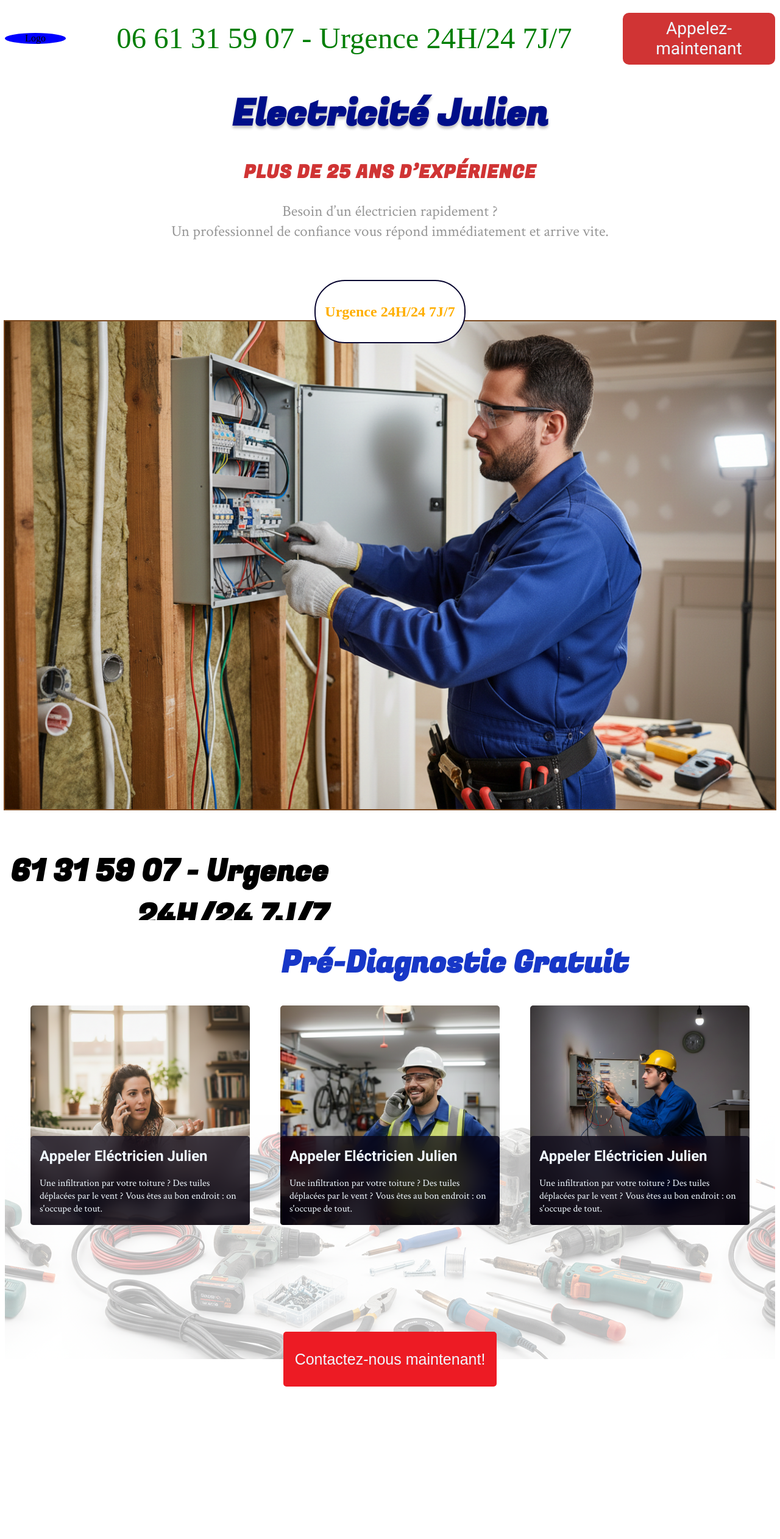
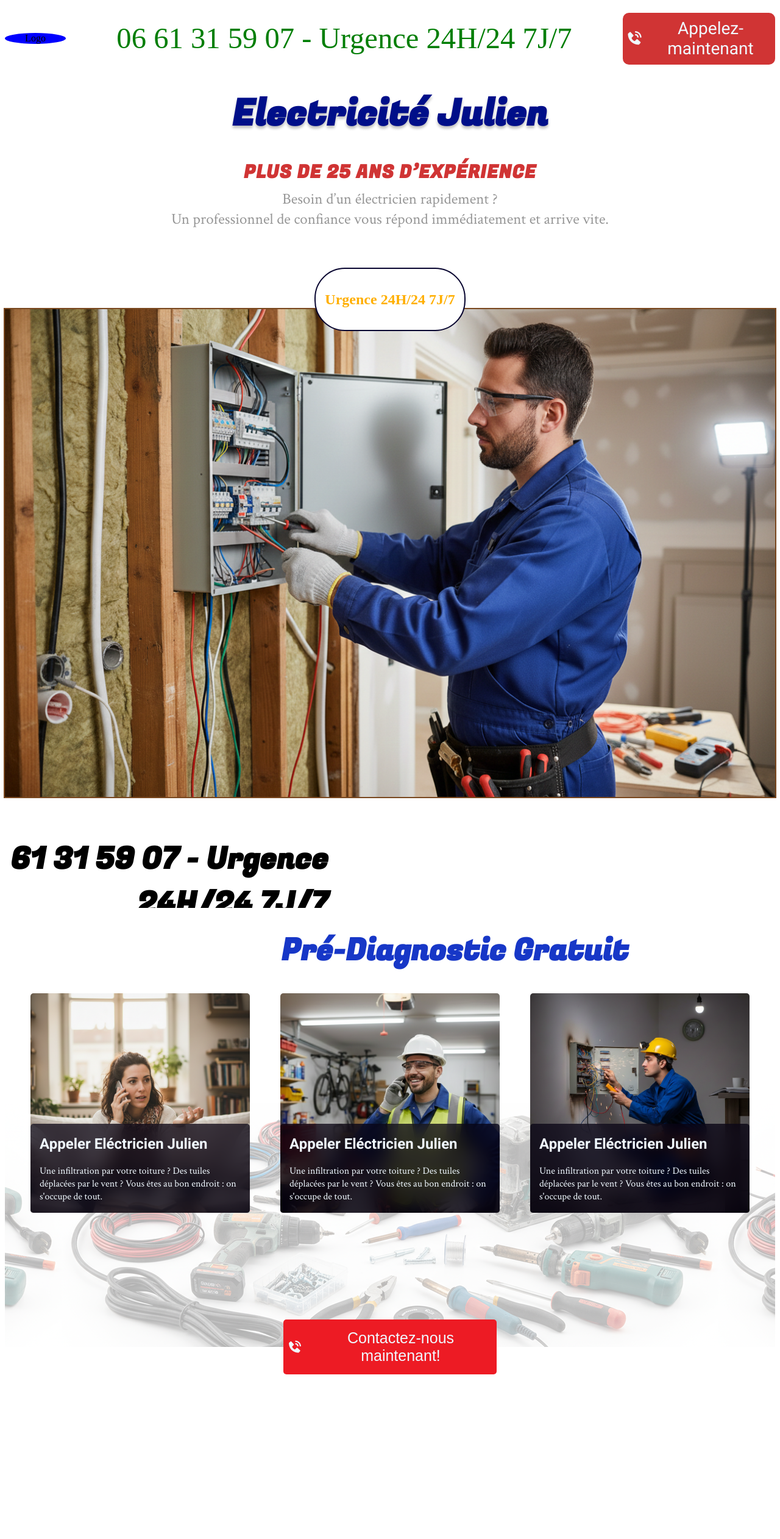
Before and after one commit to Matoky18/Landing-page-elec, a React (Vite) app: page / in a window 1280 px wide. Shown: the top 2524 px of the page at 61% size. Built offline with nearby package versions, Linux system fonts and the light colour scheme; a web font is replaced by a local one.

Commit message:
phone icon added

```diff
--- a/index.html
+++ b/index.html
@@ -5,6 +5,7 @@
   <meta charset="UTF-8">
   <meta name="viewport" content="width=device-width, initial-scale=1.0">
   <link rel="icon" type="image/svg+xml" href="/favicon.svg">
+  <link href='https://unpkg.com/boxicons@2.1.4/css/boxicons.min.css' rel='stylesheet'>
   <title>Électricien Julien</title>
 </head>
 
--- a/src/Pages/FastService/FastService.jsx
+++ b/src/Pages/FastService/FastService.jsx
@@ -11,7 +11,7 @@ const FastService = () => {
       <h1>VOTRE ELECTRICIEN EST  PRET A INTERVENIR PRES DE CHEZ VOUS !</h1>
       <div className="image-FastService">
 
-        <Button classNameButton={"cta-fast"} buttonName={"Chez vous en 30 minutes – Appelez !"} phoneNumber={"06 61 31 59 07"} />
+        <Button classNameButton={"cta-fast"} buttonName={"Chez vous en 30 minutes – Appelez !"} phoneNumber={"06 61 31 59 07"} iconButton={<i className='bx bxs-phone-call' style={{ marginRight: "10px" }} ></i>} />
 
       </div>
     </div>
--- a/src/Pages/Hello/Welcome.css
+++ b/src/Pages/Hello/Welcome.css
@@ -13,6 +13,13 @@
     flex-direction: column;
     align-items: center;
     width: 100%;
+}
+
+
+.container-welcome .phrases {
+    display: flex;
+    flex-direction: column;
+
 }
 
 .marquee-welcome {
@@ -75,7 +82,7 @@
     color: #D03434;
     text-align: center;
     margin-top: -10px;
-    margin-bottom: 20px;
+    margin-bottom: -20px;
     text-transform: uppercase;
     letter-spacing: 1px;
 }
--- a/src/Pages/Hello/Welcome.jsx
+++ b/src/Pages/Hello/Welcome.jsx
@@ -83,7 +83,7 @@ const welcome = () => {
             <div className='header-welcome-page' >
                 <div className="logo">Logo</div>
                 <div className="num"> <div ref={numContentRef} className="num-content">06 61 31 59 07 - Urgence 24H/24 7J/7</div> </div>
-                <Button onclick={() => { }} buttonName={"Appelez-maintenant"} classNameButton={`cta-welcome ${isStickyHidden ? 'sticky-hidden' : ''}`} iconButton={""} phoneNumber={"06 61 31 59 07"} />
+                <Button onclick={() => { }} buttonName={"Appelez-maintenant"} classNameButton={`cta-welcome ${isStickyHidden ? 'sticky-hidden' : ''}`} iconButton={<i className='bx bxs-phone-call' style={{ marginRight: "10px" }} ></i>} phoneNumber={"06 61 31 59 07"} />
             </div>
 
             <div className="phrases">
--- a/src/Pages/diagnostic/Diagno.css
+++ b/src/Pages/diagnostic/Diagno.css
@@ -18,6 +18,7 @@
 .container-maquee-diagno {
     /* background: salmon; */
     width: 100%;
+
 }
 
 .text-marquee-diagno {
--- a/src/Pages/diagnostic/Diagno.jsx
+++ b/src/Pages/diagnostic/Diagno.jsx
@@ -59,7 +59,7 @@ const Diagno = () => {
       <div className="bg-diagno"></div>
 
       <div id="diagno-cta-container">
-        <Button classNameButton={"cta-button-diagno"} buttonName={"Contactez-nous maintenant!"} phoneNumber={"06 61 31 59 07"} />
+        <Button classNameButton={"cta-button-diagno"} buttonName={"Contactez-nous maintenant!"} phoneNumber={"06 61 31 59 07"} iconButton={<i className='bx bxs-phone-call' style={{ marginRight: "10px" }} ></i>} />
       </div>
 
 
```
